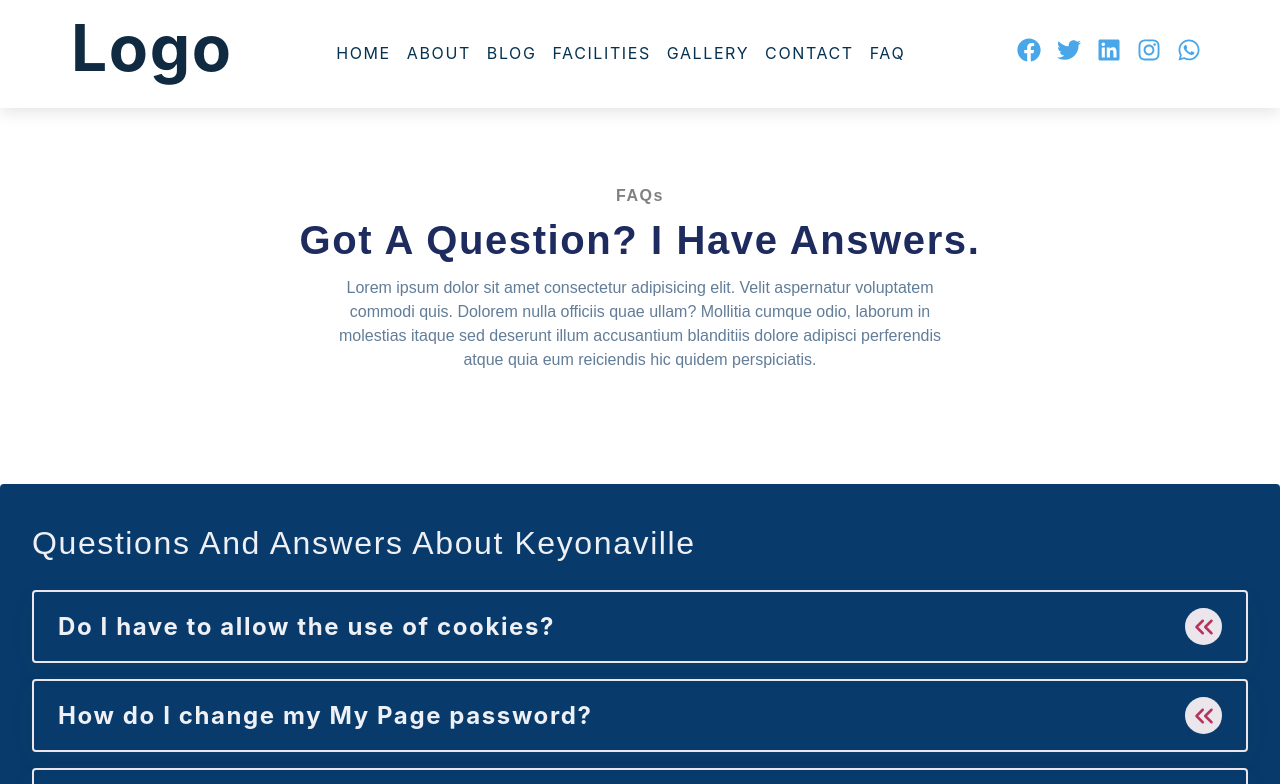
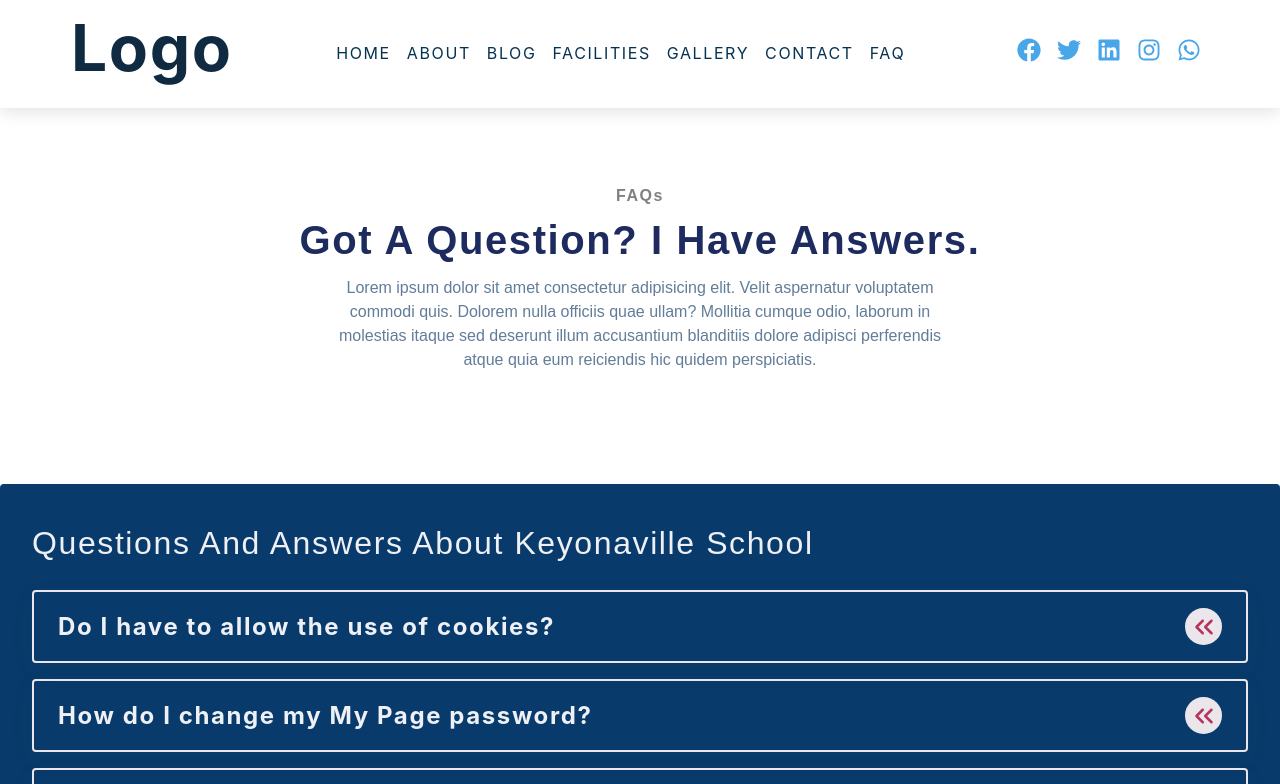
Before and after one commit to domchu/keyonaville, a Next.js app: page /faq in a window 1280 px wide. Shown: the top 784 px of the page. Built offline with nearby package versions, Linux system fonts and the light colour scheme.

Commit message:
added texts

```diff
--- a/Components/Faq/Faq.js
+++ b/Components/Faq/Faq.js
@@ -6,7 +6,7 @@ function Faq() {
   return (
     <main>
       <div className="container">
-        <h3>Questions and answers about Keyonaville</h3>
+        <h3>Questions and answers about Keyonaville school</h3>
         <section className="info">
           {questions.map((question) => {
             return <SingleQuestion key={question.id} {...question} />;
```
